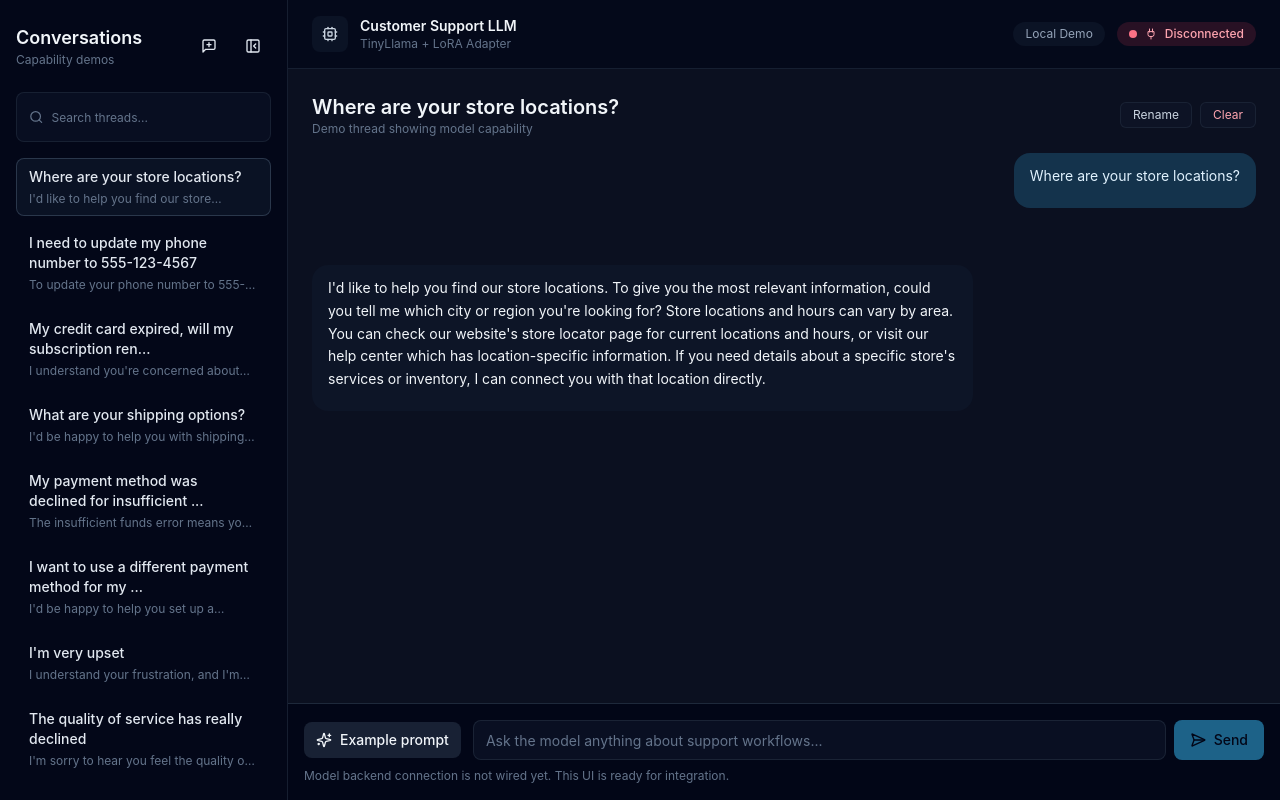
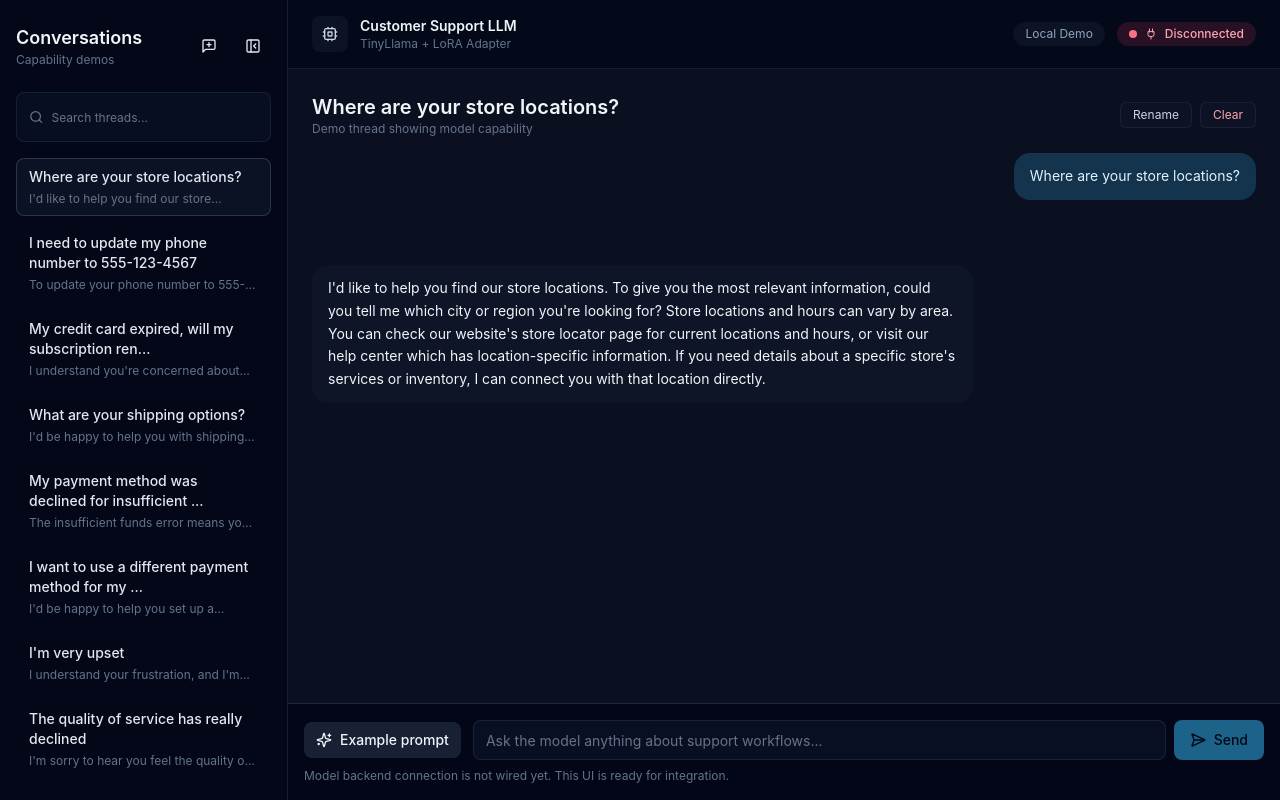
Before and after one commit to Padraigobrien08/customer-support-llm-finetune, a React (Vite) app in the folder frontend/: page / in a window 1280 px wide. Built offline with nearby package versions, Linux system fonts and the light colour scheme.

Commit message:
Update MessageBubble component to display message timestamp as a tooltip. Removed the timestamp display from the bubble and improved user experience by providing contextual information on hover.

```diff
--- a/frontend/src/components/MessageBubble.tsx
+++ b/frontend/src/components/MessageBubble.tsx
@@ -35,11 +35,9 @@ export function MessageBubble({ message }: MessageBubbleProps) {
             ? "bg-sky-400/20 text-sky-100"
             : "bg-slate-900/70 text-slate-100"
         )}
+        title={message.timestamp ? `Sent ${message.timestamp}` : undefined}
       >
         <p>{message.content}</p>
-        <span className="mt-2 block text-[10px] uppercase tracking-wide text-slate-500">
-          {message.timestamp}
-        </span>
       </div>
       <div
         className={cn(
```
